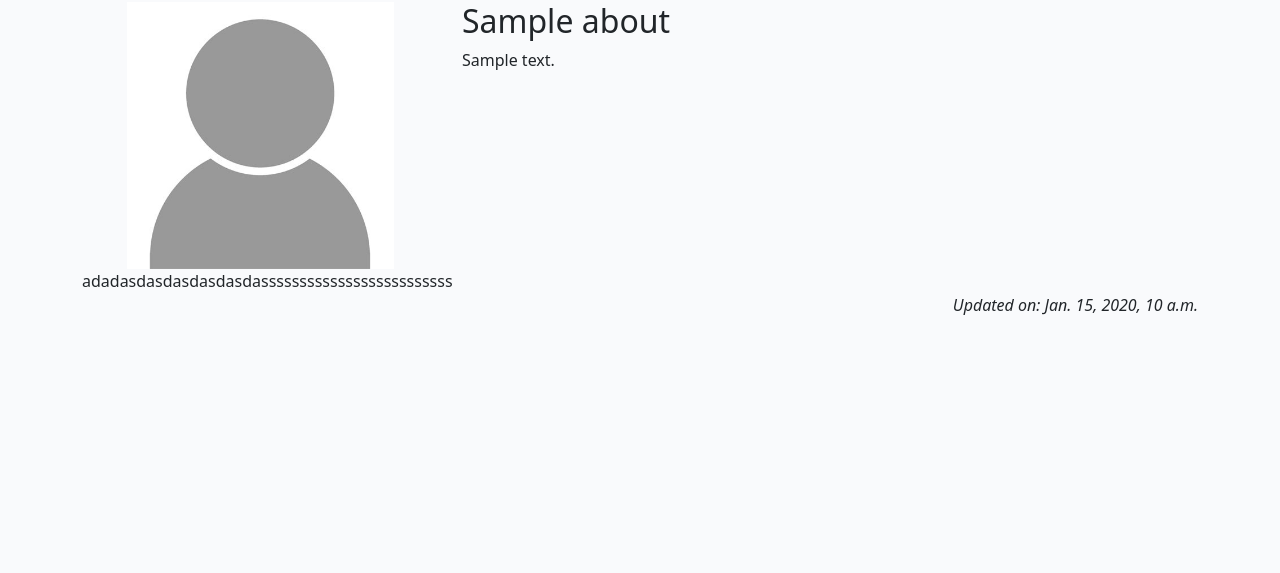
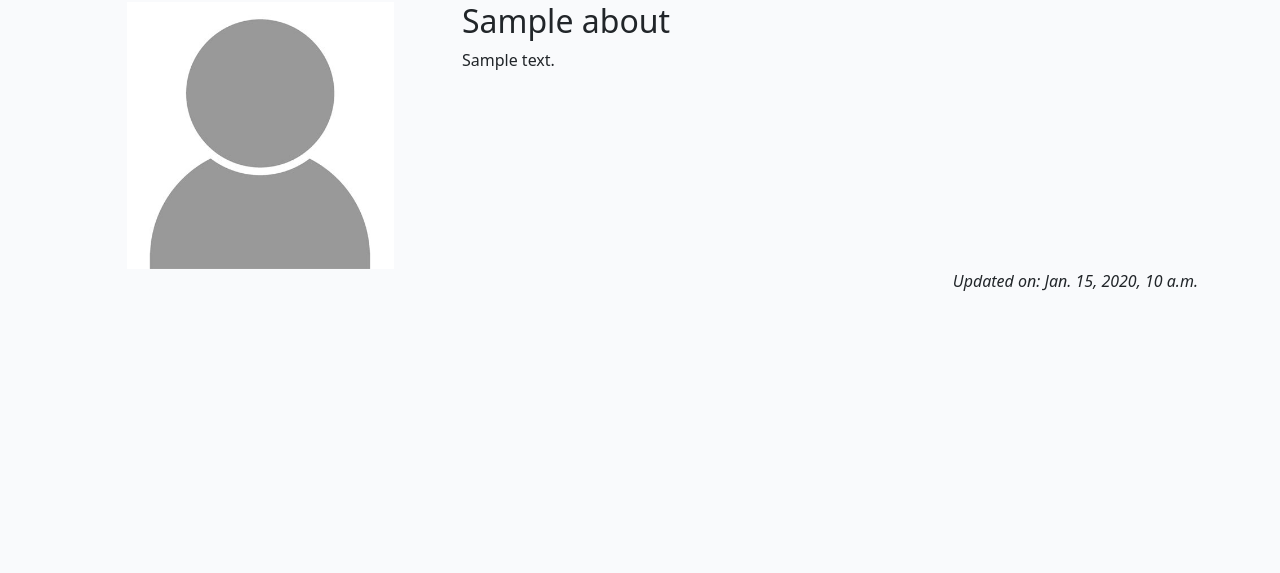
Before and after one commit to Dimitris112/django-blog-askisi, a Django app: page /about/ in a window 1280 px wide. Shown: the part 106-679 px from the top of the page. Run offline with Django 4.2, Linux system fonts and the light colour scheme; tables that the repository leaves empty hold one stand-in row (values such as "Sample post").

Commit message:
evala kai to update kai to about text / titlo

```diff
--- a/about/templates/about/about.html
+++ b/about/templates/about/about.html
@@ -14,7 +14,6 @@
     <div class="row">
         <div class="col text-right">
             <!-- Updated on field goes in here -->
-            adadasdasdasdasdasdasssssssssssssssssssssssss
             <p class="text-end"><em>Updated on: {{ about.updated_on }}</em></p>
         </div>
     </div>
```
